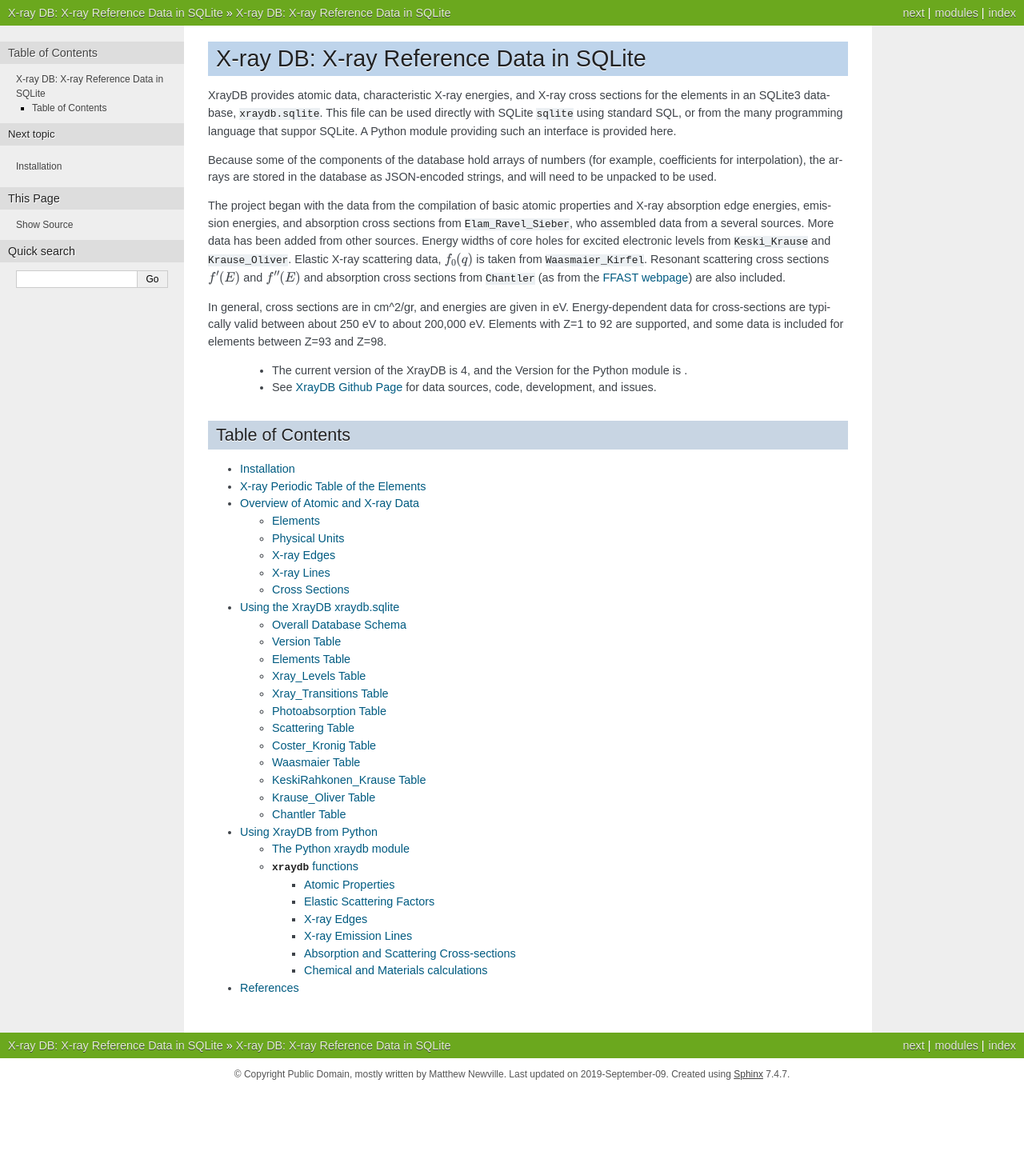
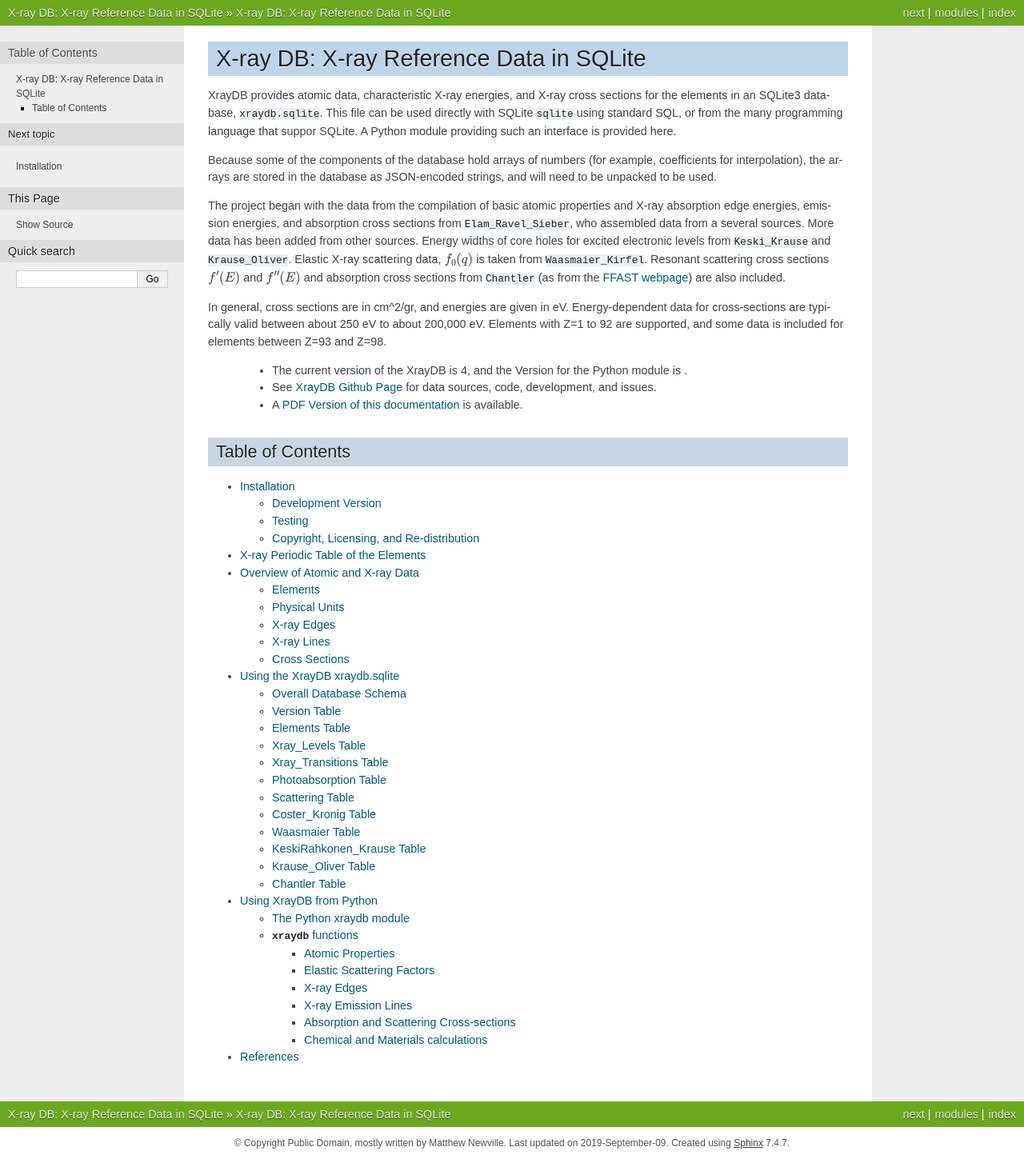
Before and after one commit to xraypy/XrayDB, a Sphinx documentation site: the page built from doc/index.rst, in a window 1280 px wide. Shown: the whole page at 80% size. Built offline with Sphinx 7.4.7, drawn with Linux system fonts in a browser that asks for light colours; the version number could not be read and is left out; cross-references to code outside the pages are shown as plain code; before the commit the page ends 1363 px from its top, so only the background shows below that.

Commit message:
update doc to include license and link to PDF version

```diff
--- a/doc/index.rst
+++ b/doc/index.rst
@@ -5,6 +5,8 @@
 
 .. _XrayDB Github Page:  https://github.com/xraypy/XrayDB
 .. _FFAST webpage:       https://www.nist.gov/pml/data/ffast/index.cfm
+
+.. _PDF Version of this documentation:  https://xraypy.github.io/XrayDB/xraydb.pdf
 
 XrayDB provides atomic data, characteristic X-ray energies, and X-ray cross
 sections for the elements in an SQLite3 database, ``xraydb.sqlite``.  This
@@ -38,6 +40,7 @@
    * See `XrayDB Github Page`_ for data sources, code, development, and
      issues.
 
+   * A `PDF Version of this documentation`_ is available.
 
 Table of Contents
 -----------------------
```
Also changed, not shown: doc/installation.rst (+23 -1 lines).
